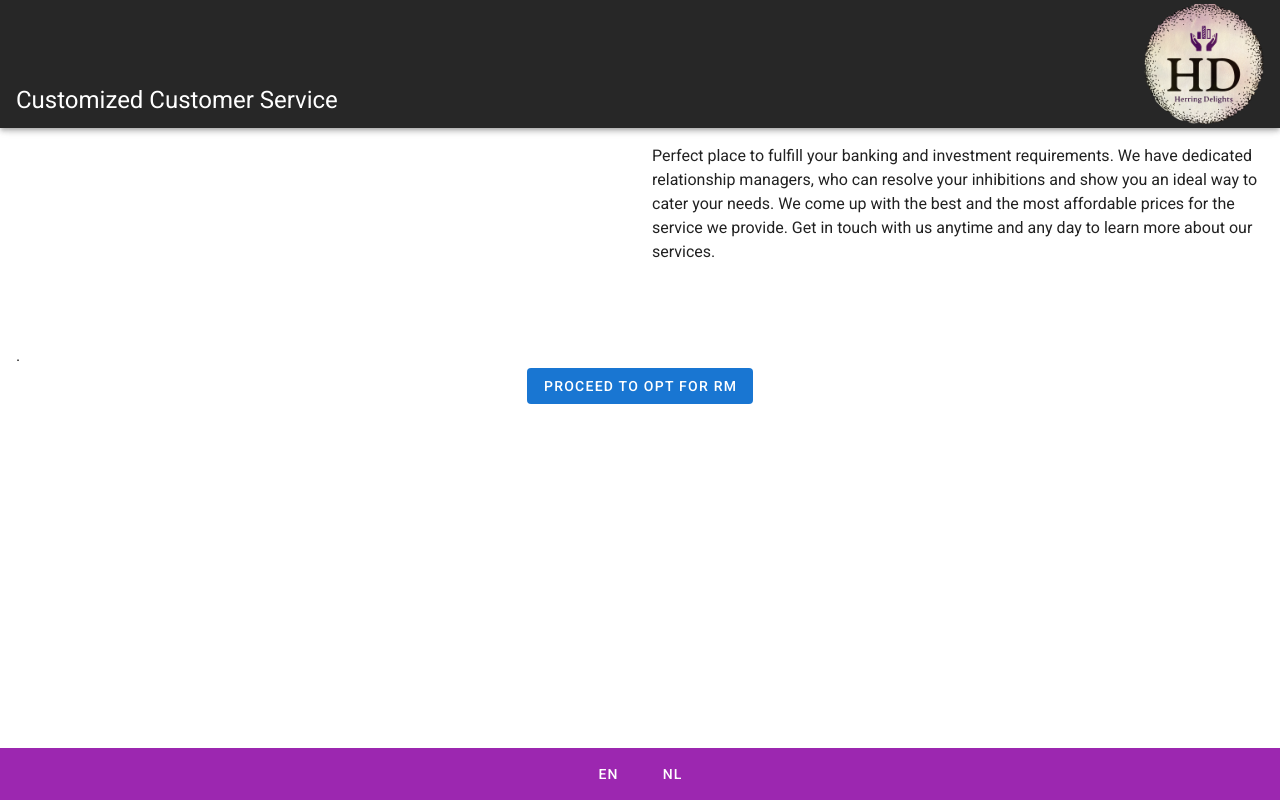
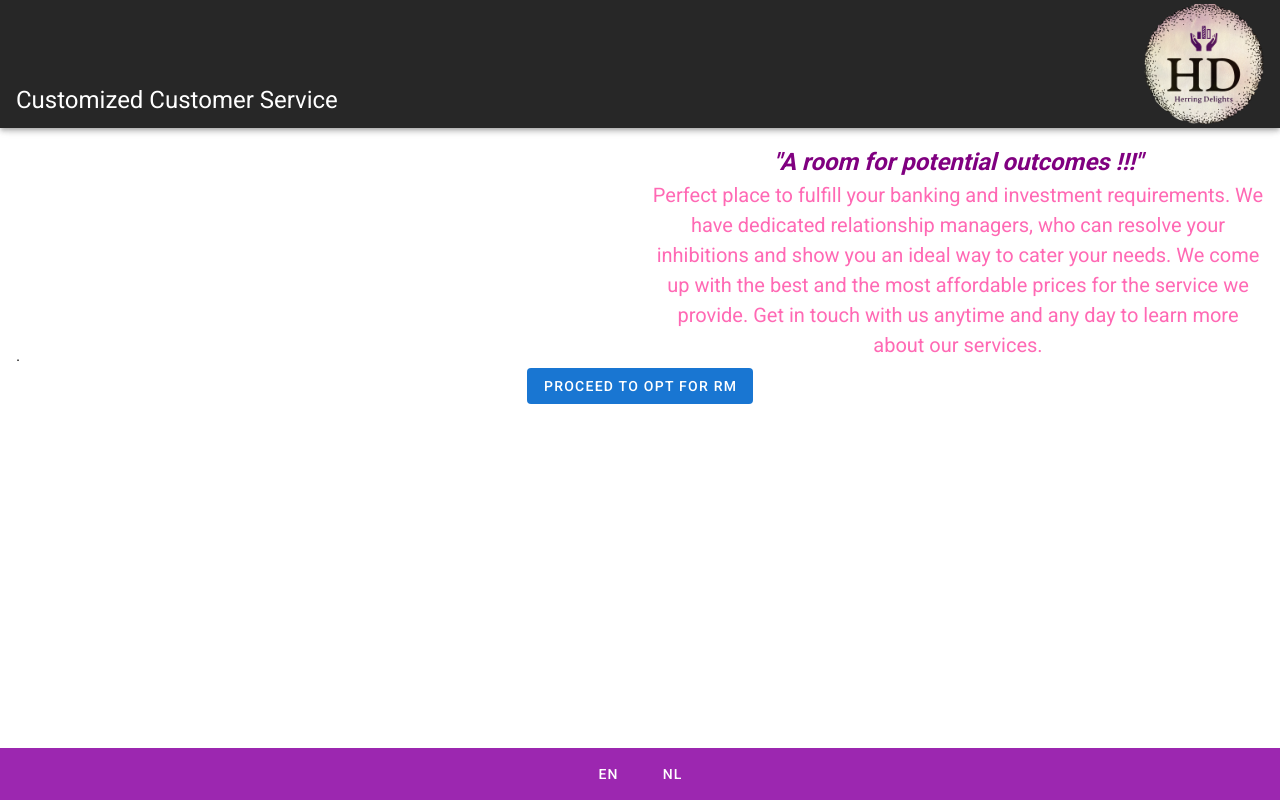
Before and after one commit to Akshayagayathri7/Hackathon, a Vue app in the folder rm_app/: page / in a window 1280 px wide. Built offline with nearby package versions, Linux system fonts and the light colour scheme.

Commit message:
modified font

```diff
--- a/rm_app/src/components/HomePage.vue
+++ b/rm_app/src/components/HomePage.vue
@@ -1,17 +1,16 @@
 <template>
   <div class="align-self-center">
     <v-row>
-    <!-- <div clss="col-md-6 sm-12 align-self-center">
-
-    </div>
-    <div class="col-md-6 sm-12">{{$t('home_content')}}</div> -->
     <div class="col-md-6 align-self-center">
       <v-img
       :src="require('../assets/Relationship_Manager.png')"
       contain
       height="200"
     />.</div>
-    <div class="col-md-6">{{$t('home_content')}}</div>
+    <div class="col-md-6" style="text-align:center">
+      <h1 class="font-title">"A room for potential outcomes !!!"</h1>
+      <div style="color: hotpink;font-size:20px">{{$t('home_content')}}</div>
+      </div>
     </v-row>
   </div>
 </template>
@@ -26,6 +25,11 @@ export default {
 
 <!-- Add "scoped" attribute to limit CSS to this component only -->
 <style scoped>
+.font-title {
+  font-size: 24px;
+  color:purple;
+  font-style: italic;
+};
 .align-content {
   text-align: center;
   font-weight: 500;
@@ -33,5 +37,5 @@ export default {
 };
 .align-self-center {
   align-self: center;
-}
+};
 </style>
--- a/rm_app/src/views/Content.vue
+++ b/rm_app/src/views/Content.vue
@@ -20,7 +20,7 @@
           />
         </div>
         <div class="col-md-6 sm-12">
-          <h1 class="mb-4">{{ $t("card_description") }}</h1>
+          <h1 class="mb-4 font-title">{{ $t("card_description") }}</h1>
           <p >
             {{ $t(`items[${this.selectedLoan.value}].description`) }}
           </p>
@@ -31,6 +31,7 @@
               :label="durations.value"
               :value="durations.key"
               @click="dialog = true"
+              color="purple"
             ></v-radio>
           </v-radio-group>
           <v-dialog
@@ -58,6 +59,7 @@
           </v-dialog>
         </div>
       </v-row>
+      <br />
         <div class="text-align-center">
           <v-btn
             depressed
@@ -96,4 +98,9 @@ export default {
 .text-align-center{
   text-align: center;
 }
+.font-title {
+  font-size: 24px;
+  color:purple;
+  font-style: italic;
+};
 </style>
```
